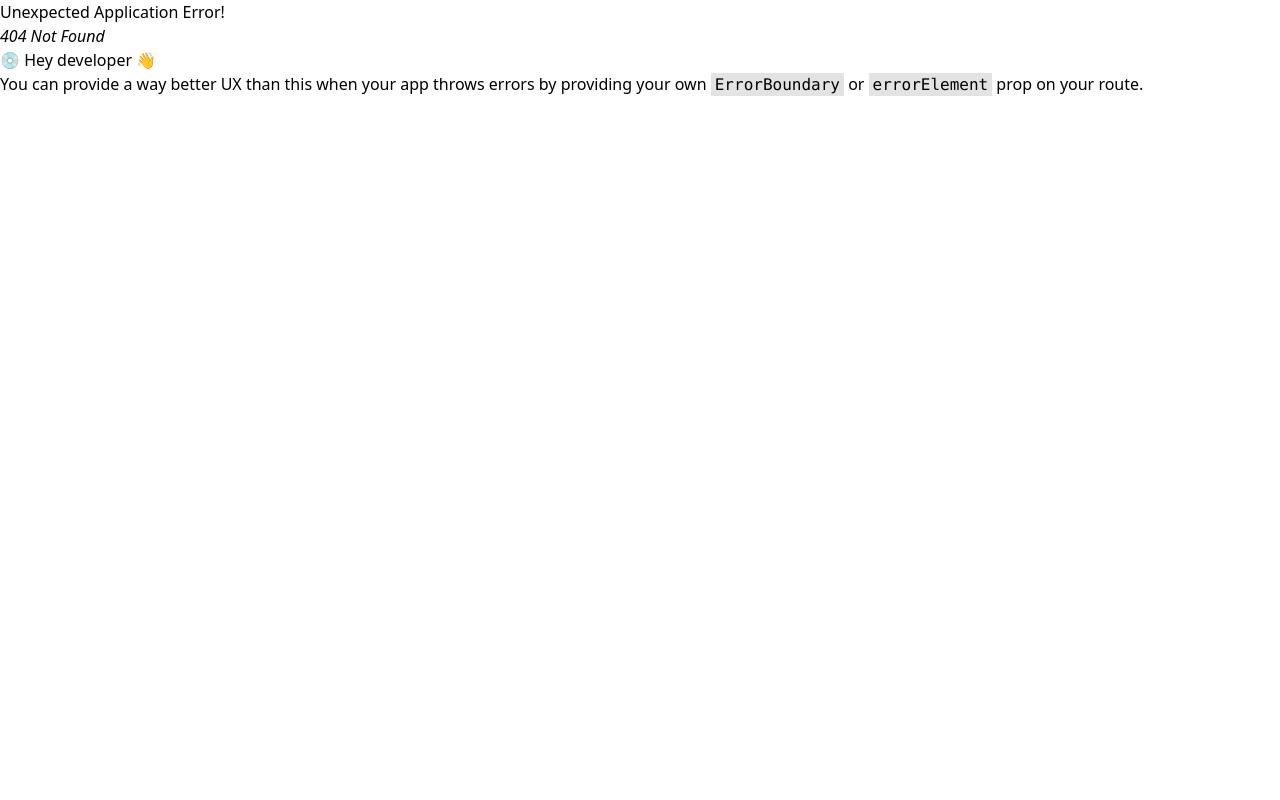
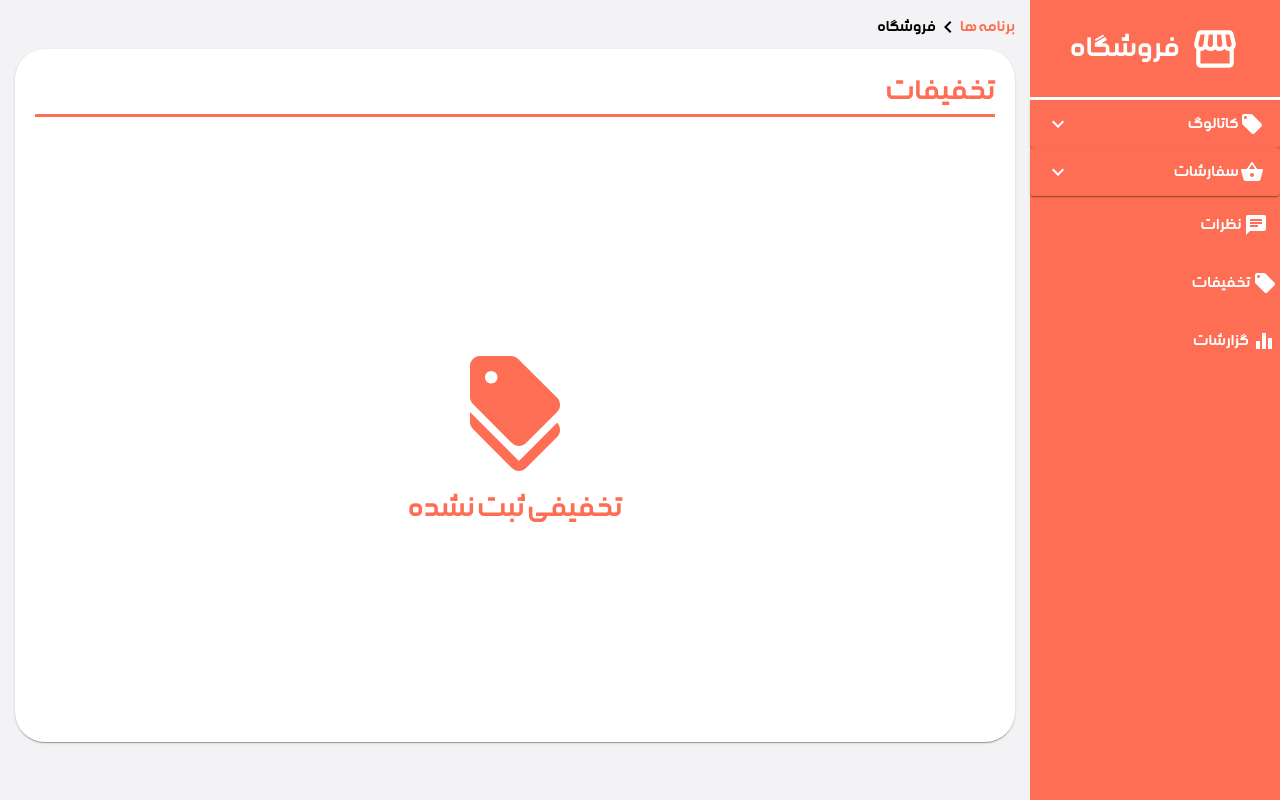
Before and after one commit to mahboobe-Mhz/maktab90-shop-mahboube-mohammadzade, a React (Vite) app: page /admin/index/discounts in a window 1280 px wide. Before the commit this address had no page. Built offline with nearby package versions, Linux system fonts and the light colour scheme.

Commit message:
insert discount to project

```diff
--- /dev/null
+++ b/src/components/adminComponent/discountPage/index.tsx
@@ -0,0 +1,19 @@
+import {Box,Typography,Paper} from '@mui/material';
+import DiscountIcon from '@mui/icons-material/Discount';
+const Discounts = () => {
+    return (  <Paper sx={{ height:"90%" , bgcolor:"#ffff", padding:"20px", borderRadius:"30px", marginTop:"10px"}}>
+        <Box>
+        <Typography sx={{color:"secondary.main", fontSize:"30px", borderBottom:"solid"}}> تخفیفات</Typography>
+        </Box>
+        <Box sx={{display:"flex", flexDirection:"column", gap:"10px", width:"100%",
+         height:"100%", justifyContent:"center",alignItems:"center",color:"secondary.main"
+    }}>
+            <DiscountIcon sx={{color:"secondary.main", width:"120px", height:"120px"}}/>
+            <Typography sx={{fontSize:"30px"}}>تخفیفی ثبت نشده</Typography>
+
+        </Box>
+
+    </Paper>);
+}
+
+export default Discounts;
--- a/src/routes/index.tsx
+++ b/src/routes/index.tsx
@@ -19,6 +19,7 @@ const CategoryTable= React.lazy(()=> import('../components/adminComponent/catego
 const LabelTable= React.lazy(()=> import('../components/adminComponent/labelTable'))
 const Comments= React.lazy(()=> import('../components/adminComponent/comments'))
 const Reports= React.lazy(()=> import('../components/adminComponent/reportsPage'))
+const Discounts= React.lazy(()=> import('../components/adminComponent/discountPage'))
 
 
 
@@ -35,7 +36,8 @@ export const routes =  {
          category:'/admin/index/category',
          label:'/admin/index/label',
          comments:"/admin/index/comments",
-         reports:"/admin/index/reports"
+         reports:"/admin/index/reports",
+         discount:"/admin/index/discounts"
 
 
 
@@ -162,7 +164,14 @@ export const router = createBrowserRouter([
             <SuspenseView>
           <Reports/>
             </SuspenseView>
+        },{
+            path:routes.ADMIN.discount,
+            element:
+            <SuspenseView>
+          <Discounts/>
+            </SuspenseView>
         },
+
 
 
 
```
